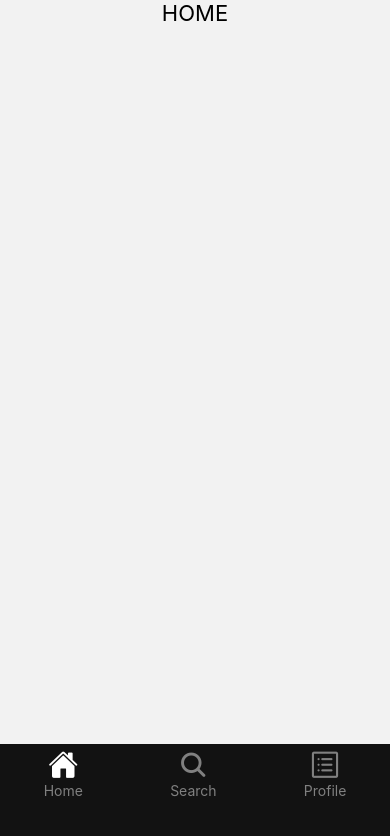
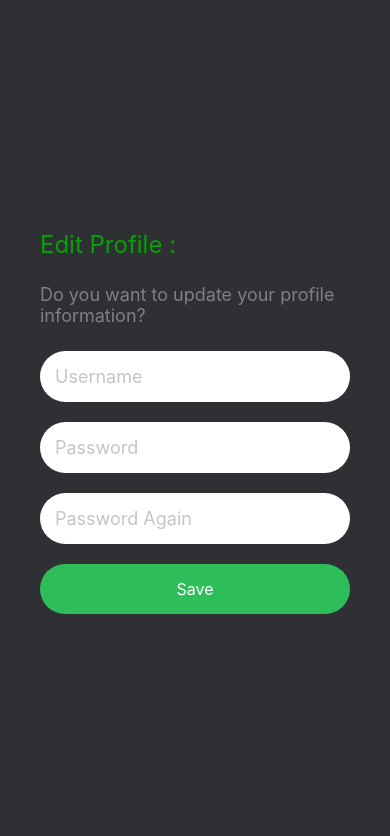
Before and after one commit to Ozberksenn/MusicApp, a React Native app: screen /EditProfile in a window 390 px wide. Shown: the top 836 px of the page. Built offline with nearby package versions, Linux system fonts and the light colour scheme.

Commit message:
Edit Profile created

```diff
--- a/App.js
+++ b/App.js
@@ -14,6 +14,7 @@ import Search from "./src/Main/Search/Search";
 import Profile from "./src/Main/Profile/Profile";
 import ProfileDetail from "./src/Main/Profile/ProfileDetail/ProfileDetail";
 import Theme from "./src/Main/Profile/Theme/Theme";
+import EditProfile from "./src/Main/Profile/EditProfile/EditProfile";
 
 const Stack = createNativeStackNavigator();
 const Tab = createBottomTabNavigator();
@@ -43,14 +44,12 @@ const Login = () => {
 const App = () => {
   return (
     <NavigationContainer>
-      <Stack.Navigator
-        initialRouteName="Main"
-        screenOptions={{ headerShown: false }}
-      >
+      <Stack.Navigator screenOptions={{ headerShown: false }}>
         <Stack.Screen name="Login" component={Login} />
         <Stack.Screen name="Main" component={Main} />
         <Stack.Screen name="ProfileDetail" component={ProfileDetail} />
         <Stack.Screen name="Theme" component={Theme} />
+        <Stack.Screen name="EditProfile" component={EditProfile} />
       </Stack.Navigator>
     </NavigationContainer>
   );
--- a/src/Login/SignIn/Signin.js
+++ b/src/Login/SignIn/Signin.js
@@ -31,7 +31,7 @@ const Signin = () => {
       </View>
       <Input placeholder="Username" />
       <Input placeholder="Password" />
-      <Button btnName="SIGN IN" />
+      <Button onPress={() => navigation.navigate("Main")} btnName="SIGN IN" />
       <View style={{ marginTop: 20, alignItems: "center" }}>
         <Text style={styles.forgotPassword}>Forgot Password ? </Text>
       </View>
--- /dev/null
+++ b/src/Main/Profile/EditProfile/EditProfile.js
@@ -0,0 +1,25 @@
+import { View, SafeAreaView, Text, ScrollView } from "react-native";
+import React from "react";
+import Input from "../../../components/Input/Input";
+import Button from "../../../components/Button/Button";
+import styles from "./EditProfile.style";
+const EditProfile = () => {
+  return (
+    <SafeAreaView style={styles.editProfileContainer}>
+      <View>
+        <Text style={styles.title}>Edit Profile : </Text>
+      </View>
+      <View style={{ marginLeft: 40, marginVertical: 15 }}>
+        <Text style={{ fontSize: 18, color: "gray" }}>
+          Do you want to update your profile information?
+        </Text>
+      </View>
+      <Input placeholder="Username" />
+      <Input placeholder="Password" />
+      <Input placeholder="Password Again" />
+      <Button btnName="Save" />
+    </SafeAreaView>
+  );
+};
+
+export default EditProfile;
--- /dev/null
+++ b/src/Main/Profile/EditProfile/EditProfile.style.js
@@ -0,0 +1,15 @@
+import { StyleSheet } from "react-native";
+
+export default StyleSheet.create({
+  editProfileContainer: {
+    flex: 1,
+    justifyContent: "center",
+    backgroundColor: "#2e3034",
+  },
+  title: {
+    marginVertical: 10,
+    marginLeft: 40,
+    fontSize: 24,
+    color: "#00a500",
+  },
+});
--- a/src/Main/Profile/ProfileDetail/ProfileDetail.js
+++ b/src/Main/Profile/ProfileDetail/ProfileDetail.js
@@ -19,7 +19,10 @@ const ProfileDetail = () => {
         <Text style={styles.profilName}>Profil Name</Text>
       </View>
       <Input onPress={() => navigation.navigate("Theme")} name="Theme" />
-      <Input name="Edit Profile" />
+      <Input
+        onPress={() => navigation.navigate("EditProfile")}
+        name="Edit Profile"
+      />
       <Input name="Log Out" />
     </SafeAreaView>
   );
--- a/src/components/Button/Button.js
+++ b/src/components/Button/Button.js
@@ -1,9 +1,9 @@
 import { TouchableOpacity, Text } from "react-native";
 import React from "react";
 import styles from "../Button/Button.style";
-const Button = ({ btnName }) => {
+const Button = ({ onPress, btnName }) => {
   return (
-    <TouchableOpacity style={styles.buttonContainer}>
+    <TouchableOpacity onPress={onPress} style={styles.buttonContainer}>
       <Text style={styles.buttonText}>{btnName}</Text>
     </TouchableOpacity>
   );
```
